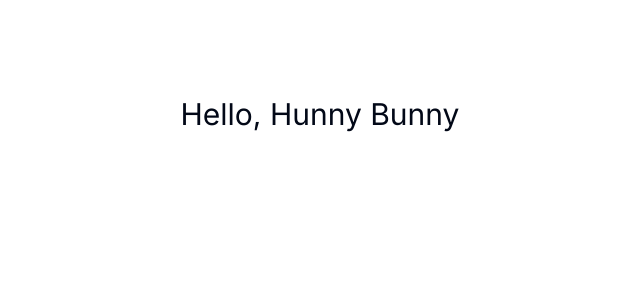
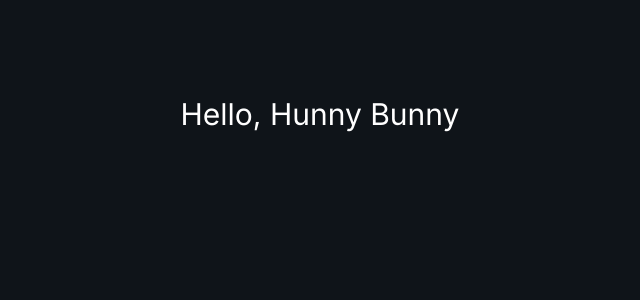
Before and after one commit to Pervej0/portfolio-front, a Next.js app: page / in a window 1280 px wide. Shown: the top 300 px of the page, without its empty margins (320-960 px from the left). Built offline with nearby package versions, Linux system fonts and the light colour scheme.

Commit message:
default color theme changed

```diff
--- a/src/app/globals.css
+++ /dev/null
@@ -1,69 +0,0 @@
-@tailwind base;
-@tailwind components;
-@tailwind utilities;
-
-@layer base {
-  :root {
-    --background: 0 0% 100%;
-    --foreground: 222.2 84% 4.9%;
-    --card: 0 0% 100%;
-    --card-foreground: 222.2 84% 4.9%;
-    --popover: 0 0% 100%;
-    --popover-foreground: 222.2 84% 4.9%;
-    --primary: 222.2 47.4% 11.2%;
-    --primary-foreground: 210 40% 98%;
-    --secondary: 210 40% 96.1%;
-    --secondary-foreground: 222.2 47.4% 11.2%;
-    --muted: 210 40% 96.1%;
-    --muted-foreground: 215.4 16.3% 46.9%;
-    --accent: 210 40% 96.1%;
-    --accent-foreground: 222.2 47.4% 11.2%;
-    --destructive: 0 84.2% 60.2%;
-    --destructive-foreground: 210 40% 98%;
-    --border: 214.3 31.8% 91.4%;
-    --input: 214.3 31.8% 91.4%;
-    --ring: 222.2 84% 4.9%;
-    --radius: 0.5rem;
-    --chart-1: 12 76% 61%;
-    --chart-2: 173 58% 39%;
-    --chart-3: 197 37% 24%;
-    --chart-4: 43 74% 66%;
-    --chart-5: 27 87% 67%;
-  }
-
-  .dark {
-    --background: 222.2 84% 4.9%;
-    --foreground: 210 40% 98%;
-    --card: 222.2 84% 4.9%;
-    --card-foreground: 210 40% 98%;
-    --popover: 222.2 84% 4.9%;
-    --popover-foreground: 210 40% 98%;
-    --primary: 210 40% 98%;
-    --primary-foreground: 222.2 47.4% 11.2%;
-    --secondary: 217.2 32.6% 17.5%;
-    --secondary-foreground: 210 40% 98%;
-    --muted: 217.2 32.6% 17.5%;
-    --muted-foreground: 215 20.2% 65.1%;
-    --accent: 217.2 32.6% 17.5%;
-    --accent-foreground: 210 40% 98%;
-    --destructive: 0 62.8% 30.6%;
-    --destructive-foreground: 210 40% 98%;
-    --border: 217.2 32.6% 17.5%;
-    --input: 217.2 32.6% 17.5%;
-    --ring: 212.7 26.8% 83.9%;
-    --chart-1: 220 70% 50%;
-    --chart-2: 160 60% 45%;
-    --chart-3: 30 80% 55%;
-    --chart-4: 280 65% 60%;
-    --chart-5: 340 75% 55%;
-  }
-}
-
-@layer base {
-  * {
-    @apply border-border;
-  }
-  body {
-    @apply bg-background text-foreground;
-  }
-}
--- a/src/app/layout.tsx
+++ b/src/app/layout.tsx
@@ -1,6 +1,6 @@
 import type { Metadata } from "next";
 import { Inter } from "next/font/google";
-import "./globals.css";
+import "../styles/globals.css";
 
 const inter = Inter({ subsets: ["latin"] });
 
--- /dev/null
+++ b/src/styles/globals.css
@@ -0,0 +1,52 @@
+@tailwind base;
+@tailwind components;
+@tailwind utilities;
+
+@layer base {
+  :root {
+    /* Name: custom color palette
+       Author: Ilias Ism
+       URL: https://gradient.page */
+
+    /* CSS: .bg-gradient { background: var(--gradient) } */
+    --gradient: ;
+
+    --background: 210 26% 7.84%;
+    --foreground: 210 4% 99.9%;
+
+    --muted: 210 20% 29.4%;
+    --muted-foreground: 210 4% 59.8%;
+
+    --popover: 210 57% 12.74%;
+    --popover-foreground: 210 4% 99.9%;
+
+    --card: 210 57% 12.74%;
+    --card-foreground: 210 4% 99.9%;
+
+    --border: 210 20% 29.4%;
+    --input: 210 20% 29.4%;
+
+    --primary: 210 40% 98%;
+    --primary-foreground: 210 4% 9.8%;
+
+    --secondary: 210 20% 29.4%;
+    --secondary-foreground: 210 4% 99.9%;
+
+    --accent: 210 20% 29.4%;
+    --accent-foreground: 210 4% 99.9%;
+
+    --destructive: 0 62.8% 30.6%;
+    --destructive-foreground: 210 4% 99.9%;
+
+    --ring: 210 40% 98%;
+  }
+}
+
+@layer base {
+  * {
+    @apply border-border;
+  }
+  body {
+    @apply bg-background text-foreground;
+  }
+}
```
